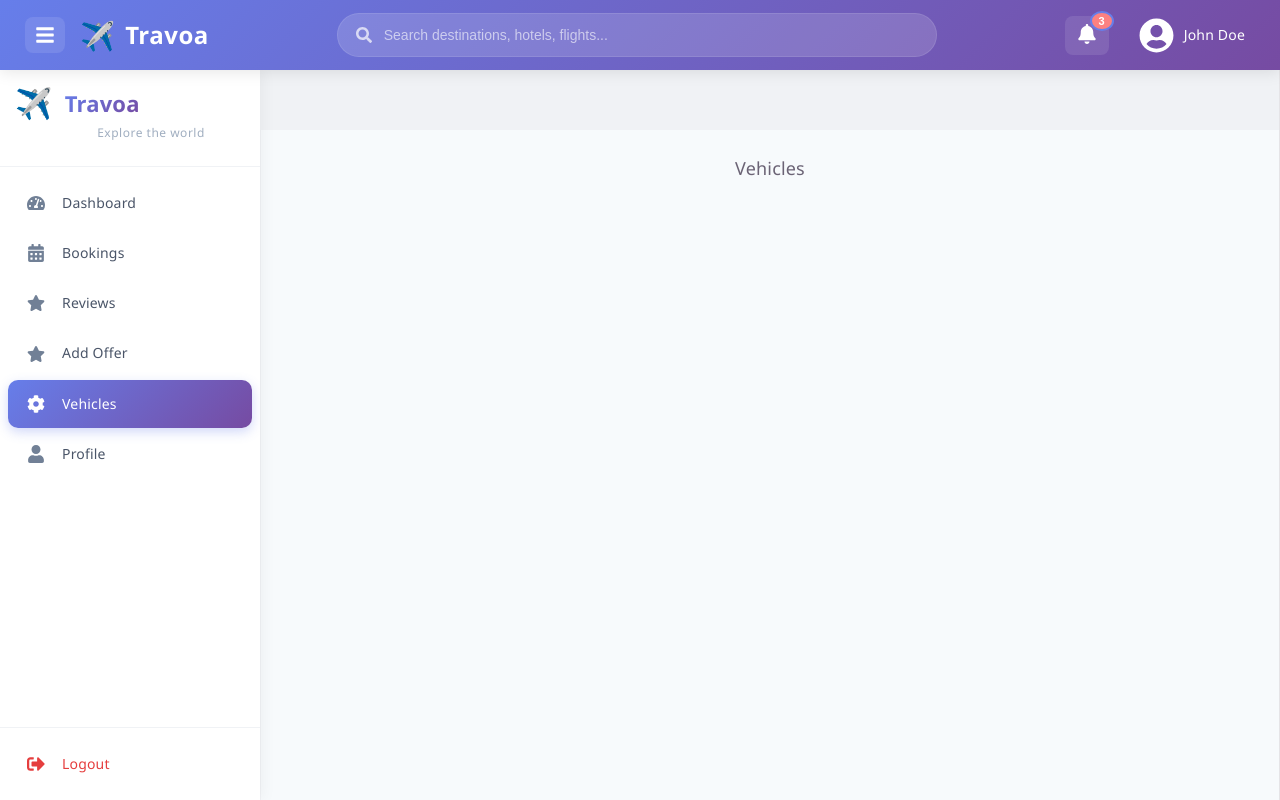
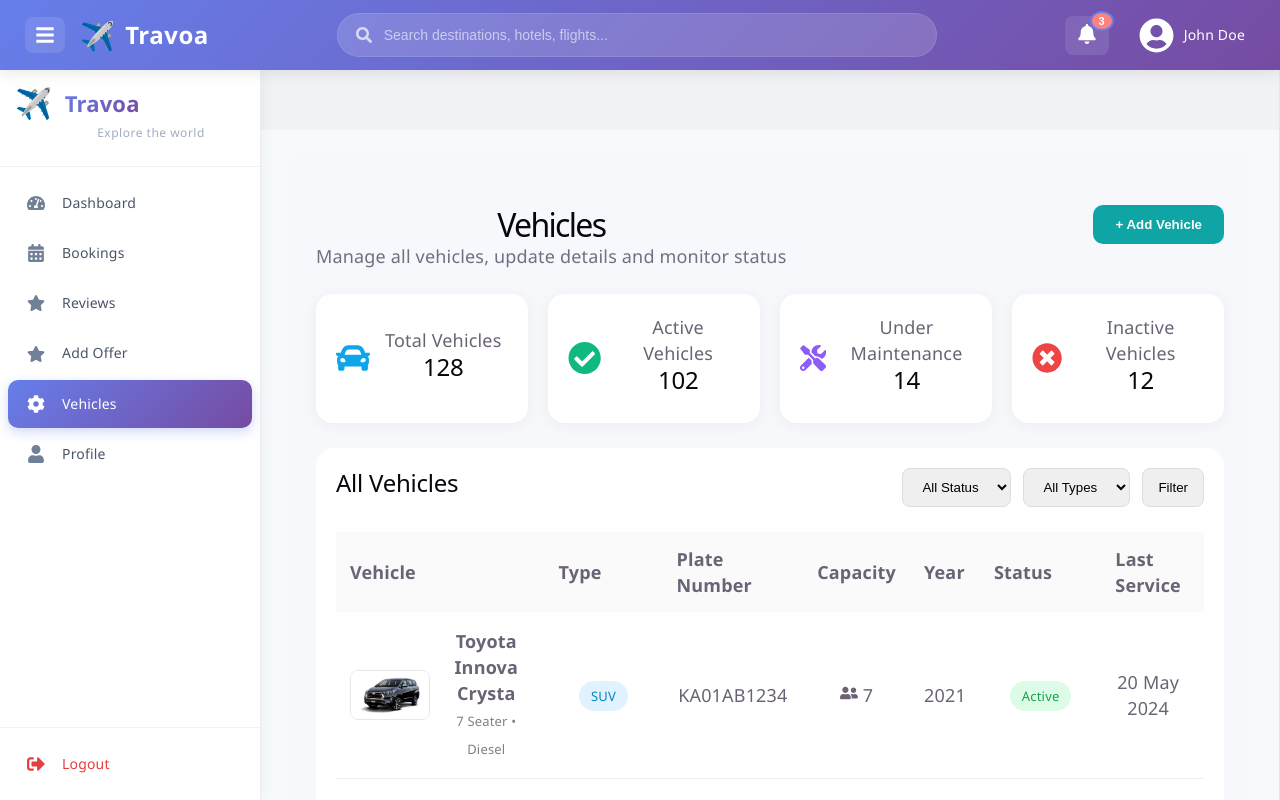
Before and after one commit to bibekjena789/veichle_booking_admin, a React (Vite) app: page /vehicles in a window 1280 px wide. Built offline with nearby package versions, Linux system fonts and the light colour scheme.

Commit message:
create vehicles page

```diff
--- /dev/null
+++ b/src/css/Vehicles.css
@@ -0,0 +1,193 @@
+.vehicles-page {
+  padding: 25px;
+  background: #f7f8fc;
+  min-height: 100vh;
+}
+
+.vehicle-header {
+  display: flex;
+  justify-content: space-between;
+  align-items: center;
+  margin-bottom: 25px;
+}
+
+.vehicle-header h1 {
+  font-size: 32px;
+  margin-bottom: 5px;
+}
+
+.vehicle-header p {
+  color: #6b7280;
+}
+
+.add-btn {
+  background: #0ea5a4;
+  color: white;
+  border: none;
+  padding: 12px 22px;
+  border-radius: 10px;
+  cursor: pointer;
+  font-weight: 600;
+}
+
+.stats-grid {
+  display: grid;
+  grid-template-columns: repeat(4, 1fr);
+  gap: 20px;
+  margin-bottom: 25px;
+}
+
+.stat-card {
+  background: white;
+  border-radius: 16px;
+  padding: 20px;
+  display: flex;
+  align-items: center;
+  gap: 15px;
+}
+
+.icon {
+  font-size: 34px;
+}
+
+.blue {
+  color: #0ea5e9;
+}
+
+.green {
+  color: #10b981;
+}
+
+.purple {
+  color: #8b5cf6;
+}
+
+.red {
+  color: #ef4444;
+}
+
+.table-card {
+  background: white;
+  border-radius: 18px;
+  padding: 20px;
+}
+
+.table-top {
+  display: flex;
+  justify-content: space-between;
+  align-items: center;
+  margin-bottom: 25px;
+}
+
+.filters {
+  display: flex;
+  gap: 12px;
+}
+
+.filters select,
+.filter-btn {
+  padding: 10px 15px;
+  border: 1px solid #ddd;
+  border-radius: 8px;
+}
+
+.table-wrapper {
+  overflow-x: auto;
+}
+
+table {
+  width: 100%;
+  border-collapse: collapse;
+}
+
+th {
+  text-align: left;
+  background: #fafafa;
+  padding: 14px;
+}
+
+td {
+  padding: 16px 14px;
+  border-bottom: 1px solid #eee;
+}
+
+.vehicle-info {
+  display: flex;
+  align-items: center;
+  gap: 12px;
+}
+
+.vehicle-img {
+  width: 80px;
+  height: 50px;
+  object-fit: cover;
+  border-radius: 8px;
+  border: 1px solid #e5e7eb;
+}
+
+.vehicle-info h4 {
+  margin: 0;
+}
+
+.vehicle-info span {
+  font-size: 13px;
+  color: gray;
+}
+
+.type-badge {
+  background: #e0f2fe;
+  color: #0284c7;
+  padding: 6px 12px;
+  border-radius: 20px;
+  font-size: 13px;
+}
+
+.status {
+  padding: 6px 12px;
+  border-radius: 20px;
+  font-size: 13px;
+}
+
+.active {
+  background: #dcfce7;
+  color: #16a34a;
+}
+
+.under-maintenance {
+  background: #fff7ed;
+  color: #ea580c;
+}
+
+.inactive {
+  background: #fee2e2;
+  color: #dc2626;
+}
+
+.actions {
+  display: flex;
+  gap: 12px;
+  cursor: pointer;
+}
+
+@media (max-width: 992px) {
+  .stats-grid {
+    grid-template-columns: repeat(2, 1fr);
+  }
+
+  .table-top {
+    flex-direction: column;
+    gap: 15px;
+  }
+}
+
+@media (max-width: 768px) {
+  .stats-grid {
+    grid-template-columns: 1fr;
+  }
+
+  .vehicle-header {
+    flex-direction: column;
+    align-items: flex-start;
+    gap: 15px;
+  }
+}
--- a/src/pages/Vehicles.jsx
+++ b/src/pages/Vehicles.jsx
@@ -1,9 +1,236 @@
-import React from 'react'
+import React from "react";
+import {
+  FaCar,
+  FaCheckCircle,
+  FaTools,
+  FaTimesCircle,
+  FaEye,
+  FaEdit,
+  FaTrash,
+  FaEllipsisV,
+  FaUserFriends,
+} from "react-icons/fa";
+import '../css/Vehicles.css';
+import toyotaInnova from "../assets/Vehivlesimages/Toyota_Innova_Crysta.jpg";
 
 function Vehicles() {
+  const vehicles = [
+    {
+      name: "Toyota Innova Crysta",
+      details: "7 Seater • Diesel",
+      type: "SUV",
+      plate: "KA01AB1234",
+      capacity: 7,
+      year: 2021,
+      status: "Active",
+      service: "20 May 2024",
+      image: toyotaInnova,
+    } ,
+    {
+      name: "Honda City",
+      details: "Sedan • Petrol",
+      type: "Sedan",
+      plate: "KA01CD5678",
+      capacity: 4,
+      year: 2022,
+      status: "Active",
+      service: "18 May 2024",
+    },
+    {
+      name: "Maruti Suzuki Swift",
+      details: "Hatchback • Petrol",
+      type: "Hatchback",
+      plate: "KA01EF9101",
+      capacity: 4,
+      year: 2020,
+      status: "Under Maintenance",
+      service: "15 May 2024",
+    },
+    {
+      name: "Mahindra XUV500",
+      details: "7 Seater • Diesel",
+      type: "SUV",
+      plate: "KA01GH1122",
+      capacity: 7,
+      year: 2019,
+      status: "Active",
+      service: "10 May 2024",
+    },
+    {
+      name: "Force Traveller",
+      details: "12 Seater • Diesel",
+      type: "Van",
+      plate: "KA01IJ3344",
+      capacity: 12,
+      year: 2018,
+      status: "Inactive",
+      service: "02 May 2024",
+    },
+  ];
+
   return (
-    <div>Vehicles</div>
-  )
+    <div className="vehicles-page">
+
+      {/* Header */}
+
+      <div className="vehicle-header">
+        <div>
+          <h1>Vehicles</h1>
+          <p>Manage all vehicles, update details and monitor status</p>
+        </div>
+
+        <button className="add-btn">+ Add Vehicle</button>
+      </div>
+
+      {/* Stats */}
+
+      <div className="stats-grid">
+
+        <div className="stat-card">
+          <FaCar className="icon blue" />
+          <div>
+            <span>Total Vehicles</span>
+            <h2>128</h2>
+          </div>
+        </div>
+
+        <div className="stat-card">
+          <FaCheckCircle className="icon green" />
+          <div>
+            <span>Active Vehicles</span>
+            <h2>102</h2>
+          </div>
+        </div>
+
+        <div className="stat-card">
+          <FaTools className="icon purple" />
+          <div>
+            <span>Under Maintenance</span>
+            <h2>14</h2>
+          </div>
+        </div>
+
+        <div className="stat-card">
+          <FaTimesCircle className="icon red" />
+          <div>
+            <span>Inactive Vehicles</span>
+            <h2>12</h2>
+          </div>
+        </div>
+
+      </div>
+
+      {/* Table */}
+
+      <div className="table-card">
+
+        <div className="table-top">
+          <h2>All Vehicles</h2>
+
+          <div className="filters">
+            <select>
+              <option>All Status</option>
+            </select>
+
+            <select>
+              <option>All Types</option>
+            </select>
+
+            <button className="filter-btn">
+              Filter
+            </button>
+          </div>
+        </div>
+
+        <div className="table-wrapper">
+
+          <table>
+
+            <thead>
+              <tr>
+                <th>Vehicle</th>
+                <th>Type</th>
+                <th>Plate Number</th>
+                <th>Capacity</th>
+                <th>Year</th>
+                <th>Status</th>
+                <th>Last Service</th>
+                <th>Actions</th>
+              </tr>
+            </thead>
+
+            <tbody>
+
+              {vehicles.map((item, index) => (
+                <tr key={index}>
+
+                  <td>
+                    <div className="vehicle-info">
+
+                      <img
+                          src={item.image}
+                          alt={item.name}
+                          className="vehicle-img"
+                      />
+
+                      <div>
+                        <h4>{item.name}</h4>
+                        <span>{item.details}</span>
+                      </div>
+
+                    </div>
+                  </td>
+
+                  <td>
+                    <span className="type-badge">
+                      {item.type}
+                    </span>
+                  </td>
+
+                  <td>{item.plate}</td>
+
+                  <td>
+                    <FaUserFriends />
+                    {" "}
+                    {item.capacity}
+                  </td>
+
+                  <td>{item.year}</td>
+
+                  <td>
+                    <span
+                      className={`status ${item.status
+                        .replace(/\s/g, "-")
+                        .toLowerCase()}`}
+                    >
+                      {item.status}
+                    </span>
+                  </td>
+
+                  <td>{item.service}</td>
+
+                  <td>
+                    <div className="actions">
+                      <FaEye />
+                      <FaEdit />
+                      <FaTrash />
+                      <FaEllipsisV />
+                    </div>
+                  </td>
+
+                </tr>
+              ))}
+
+            </tbody>
+
+          </table>
+
+        </div>
+
+      </div>
+
+    </div>
+  );
 }
 
-export default Vehicles
+export default Vehicles;
```
Also changed, not shown: src/assets/Vehivlesimages/Toyota_Innova_Crysta.jpg (added).
